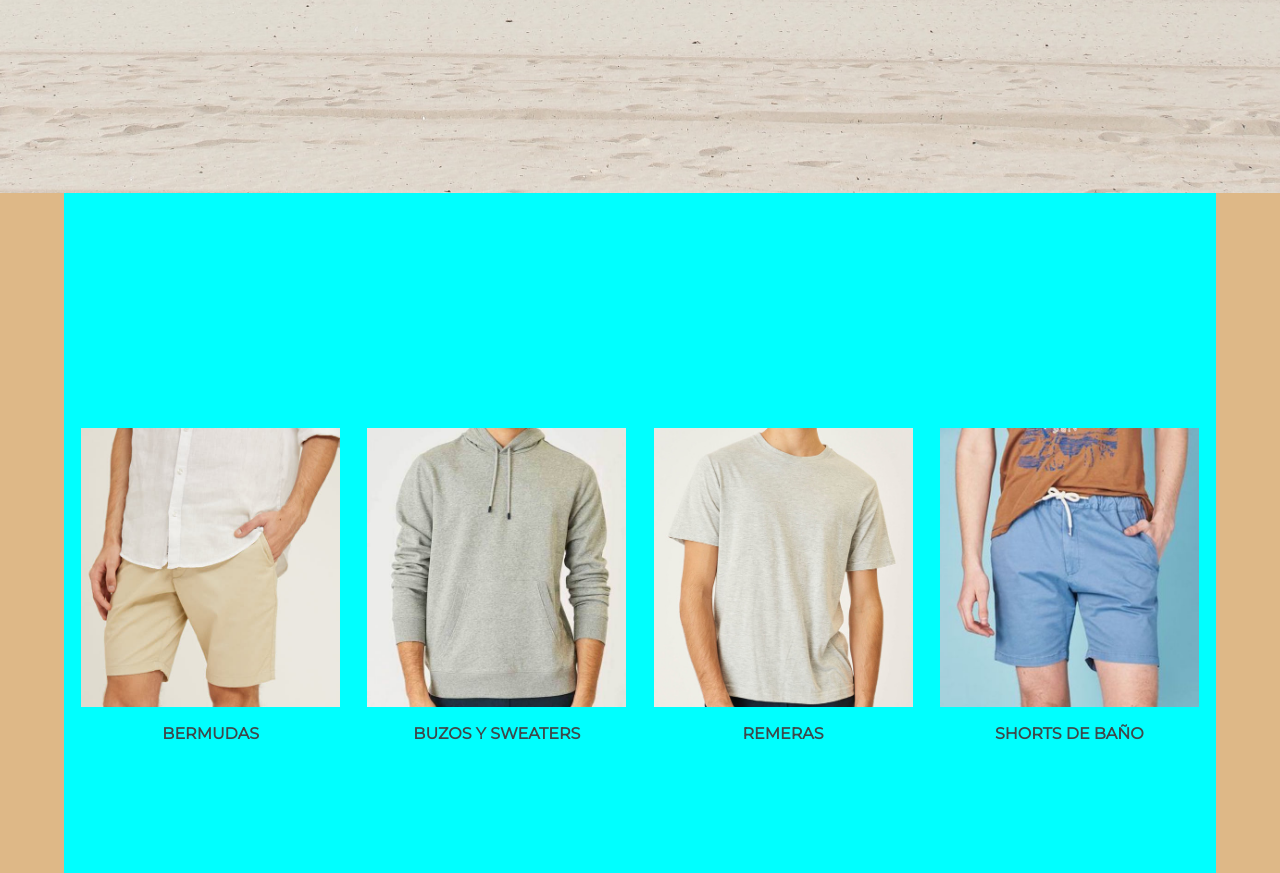
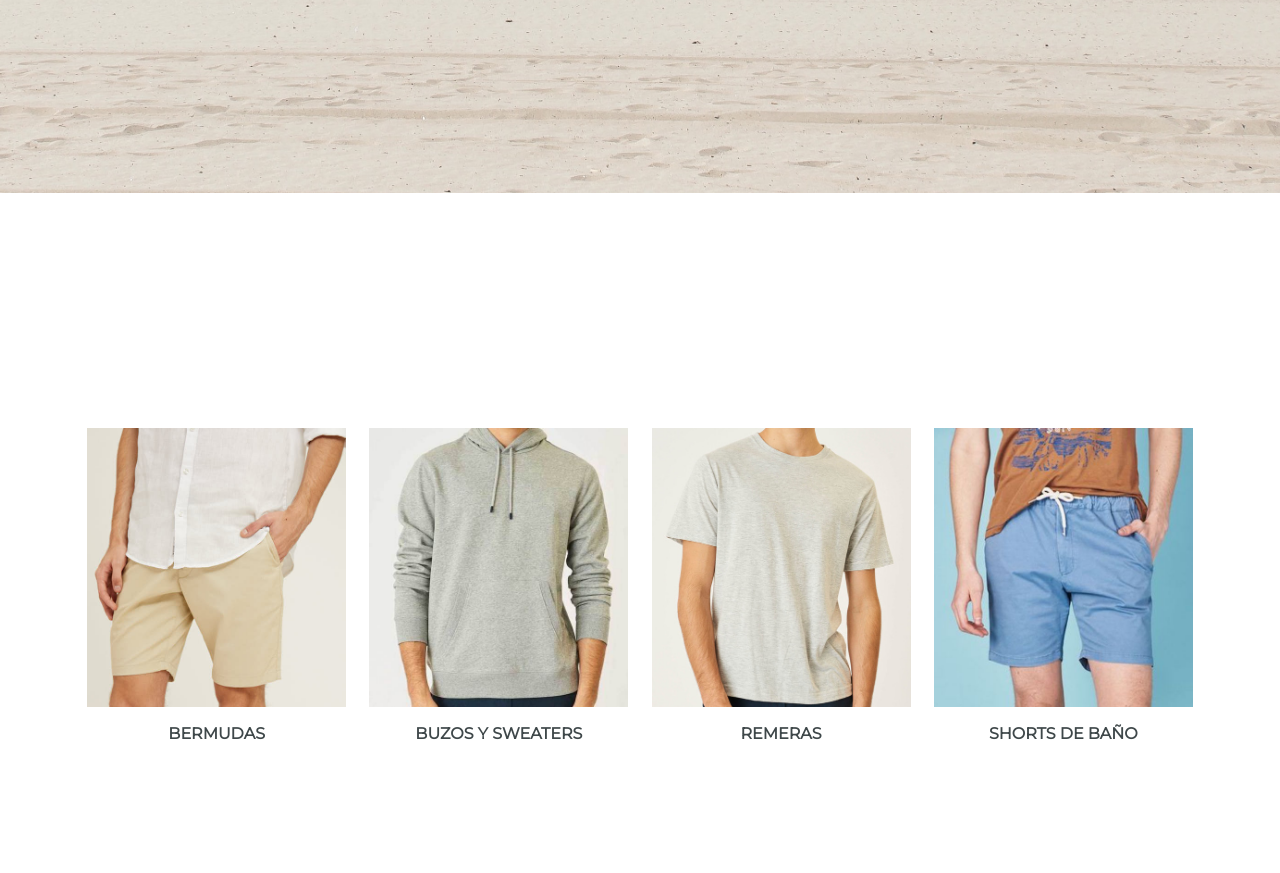
Before and after one commit to maida-fl/numa, a website: page views/index.html in a window 1280 px wide. Shown: the part 2207-3080 px from the top of the page. Drawn offline with Linux system fonts and the light colour scheme; files whose address does not match are found by name.

Commit message:
categories responsive mobile

```diff
--- a/public/css/styles.css
+++ b/public/css/styles.css
@@ -188,9 +188,9 @@ div.right-shirts {
 
 #categories {
   min-height: 100vh;
-  background-color: burlywood;
   display: flex;
   align-items: center;
+  /* background-color: burlywood; */
 }
 .categories-wrapper {
   width: 90%;
@@ -200,14 +200,11 @@ div.right-shirts {
   min-height: 100vh;
   flex-wrap: wrap;
   justify-content: space-evenly;
-  background-color: aqua;
+  margin-top: 10vh;
+  /* background-color: aqua; */
 }
 .categories-card {
-  /* height: 350px;
-  width: 250px; */
-  width: 90%;
-  margin: 1rem;
-  /* padding: 2rem; */
+  margin: 2rem 0;
 }
 .categories-img {
   width: 100%;
@@ -225,7 +222,7 @@ div.right-shirts {
   padding: 1.5rem 0rem;
 }
 .categories-title h3 {
-  font-size: 1.4rem;
+  font-size: 1.6rem;
 }
 
 /* SERVICES */
@@ -316,10 +313,16 @@ footer h5 {
 /* MEDIA QUERIES */
 
 @media (min-width: 481px) {
-  /* .categories-wrapper {
-  } */
+  .categories-title h3 {
+    font-size: 1.4rem;
+  }
+  .categories-wrapper {
+    margin-top: 0;
+  }
   .categories-card {
+    margin: 0;
     width: 50%;
+    padding: 0rem 1rem;
   }
 }
 
@@ -329,6 +332,7 @@ footer h5 {
   }
   .categories-card {
     width: 22.5%;
+    padding: 0;
   }
 }
 
```
